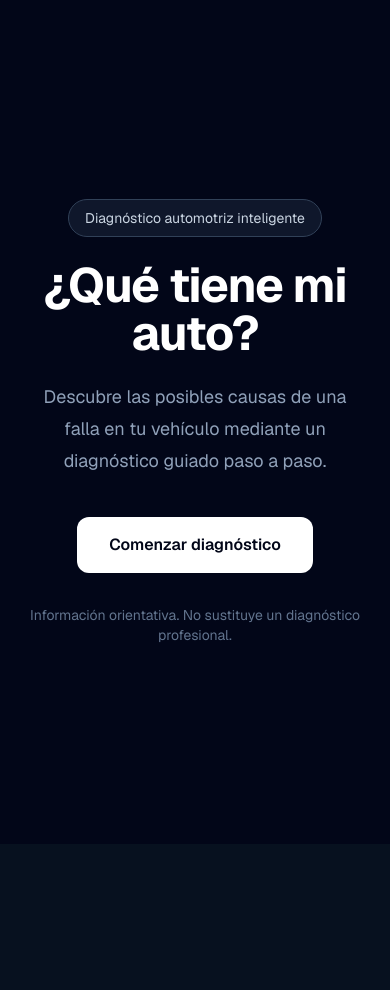
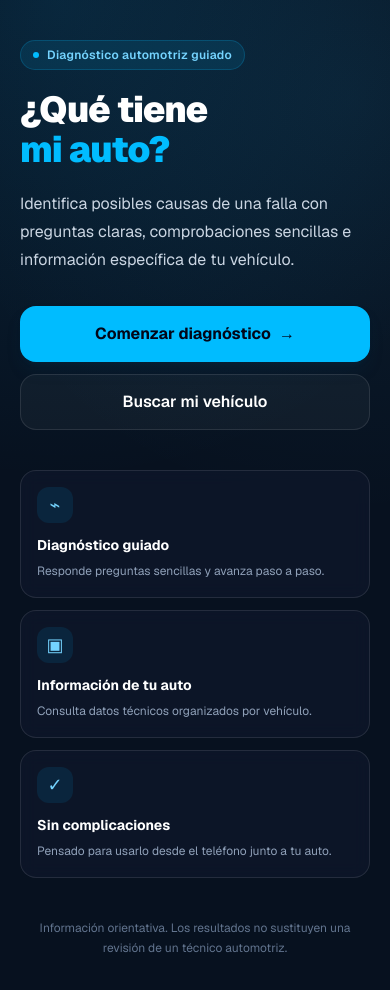
Before and after one commit to AndresRojoUG/que-tiene-mi-auto, a Next.js app: page / in a window 390 px wide. Before the commit the page ends 844 px from the top, so only its background shows below. Built offline with nearby package versions, Linux system fonts and the light colour scheme.

Commit message:
feat(ui): improve mobile-first home experience

```diff
--- a/app/page.tsx
+++ b/app/page.tsx
@@ -1,39 +1,83 @@
-"use client";
+import Link from "next/link";
 
-import { useRouter } from "next/navigation";
+const benefits = [
+  {
+    title: "Diagnóstico guiado",
+    description: "Responde preguntas sencillas y avanza paso a paso.",
+    icon: "⌁",
+  },
+  {
+    title: "Información de tu auto",
+    description: "Consulta datos técnicos organizados por vehículo.",
+    icon: "▣",
+  },
+  {
+    title: "Sin complicaciones",
+    description: "Pensado para usarlo desde el teléfono junto a tu auto.",
+    icon: "✓",
+  },
+];
 
 export default function Home() {
-  const router = useRouter();
   return (
-    <main className="min-h-screen bg-slate-950 text-white">
-      <section className="mx-auto flex min-h-screen max-w-5xl flex-col items-center justify-center px-6 py-16 text-center">
-        <div className="mb-6 rounded-full border border-slate-700 bg-slate-900 px-4 py-2 text-sm text-slate-300">
-          Diagnóstico automotriz inteligente
+    <main className="min-h-screen overflow-hidden">
+      <section className="relative isolate">
+        <div className="mx-auto flex min-h-[calc(100svh-4rem)] w-full max-w-6xl flex-col justify-center px-5 py-10 sm:px-8 sm:py-16 lg:min-h-[calc(100svh-5rem)] lg:px-10">
+          <div className="max-w-3xl">
+            <div className="mb-5 inline-flex items-center gap-2 rounded-full border border-sky-400/20 bg-sky-400/10 px-3 py-1.5 text-xs font-semibold tracking-wide text-sky-300 sm:text-sm">
+              <span className="h-1.5 w-1.5 rounded-full bg-sky-400" aria-hidden="true" />
+              Diagnóstico automotriz guiado
             </div>
 
-        <h1 className="max-w-3xl text-5xl font-bold tracking-tight sm:text-6xl">
-          ¿Qué tiene mi auto?
+            <h1 className="text-4xl font-black tracking-tight text-white sm:text-6xl lg:text-7xl">
+              ¿Qué tiene
+              <span className="block text-sky-400">mi auto?</span>
             </h1>
 
-        <p className="mt-6 max-w-2xl text-lg leading-8 text-slate-400">
-          Descubre las posibles causas de una falla en tu vehículo
-          mediante un diagnóstico guiado paso a paso.
+            <p className="mt-5 max-w-2xl text-base leading-7 text-slate-300 sm:mt-6 sm:text-xl sm:leading-8">
+              Identifica posibles causas de una falla con preguntas claras,
+              comprobaciones sencillas e información específica de tu vehículo.
             </p>
 
-        <button
-  type="button"
-  onClick={() =>
-    router.push("/seleccionar-vehiculo")
-  }
-  className="mt-10 rounded-xl bg-white px-8 py-4 font-semibold text-slate-950 transition hover:bg-slate-200"
+            <div className="mt-8 flex w-full flex-col gap-3 sm:mt-10 sm:w-auto sm:flex-row">
+              <Link
+                href="/seleccionar-vehiculo"
+                className="inline-flex min-h-14 w-full items-center justify-center rounded-2xl bg-sky-400 px-7 text-base font-bold text-slate-950 shadow-lg shadow-sky-950/30 transition hover:bg-sky-300 active:scale-[0.99] sm:w-auto"
               >
                 Comenzar diagnóstico
-</button>
+                <span className="ml-2" aria-hidden="true">→</span>
+              </Link>
+              <Link
+                href="/seleccionar-vehiculo"
+                className="inline-flex min-h-14 w-full items-center justify-center rounded-2xl border border-white/10 bg-white/[0.04] px-7 text-base font-semibold text-white transition hover:bg-white/[0.08] sm:w-auto"
+              >
+                Buscar mi vehículo
+              </Link>
+            </div>
+          </div>
 
-        <p className="mt-8 text-sm text-slate-500">
-          Información orientativa. No sustituye un diagnóstico profesional.
+          <div className="mt-10 grid max-w-4xl gap-3 sm:mt-14 sm:grid-cols-3 sm:gap-4">
+            {benefits.map((benefit) => (
+              <div
+                key={benefit.title}
+                className="rounded-2xl border border-white/10 bg-slate-900/70 p-4 backdrop-blur sm:p-5"
+              >
+                <div className="mb-3 flex h-9 w-9 items-center justify-center rounded-xl bg-sky-400/10 text-lg text-sky-300" aria-hidden="true">
+                  {benefit.icon}
+                </div>
+                <h2 className="text-sm font-bold text-white sm:text-base">{benefit.title}</h2>
+                <p className="mt-1.5 text-xs leading-5 text-slate-400 sm:text-sm">
+                  {benefit.description}
                 </p>
+              </div>
+            ))}
+          </div>
+        </div>
       </section>
+
+      <p className="mx-auto max-w-6xl px-5 pb-8 text-center text-xs leading-5 text-slate-500 sm:px-8 sm:text-left">
+        Información orientativa. Los resultados no sustituyen una revisión de un técnico automotriz.
+      </p>
     </main>
   );
 }
```
Lines whose indentation alone changed are shown as unchanged.
